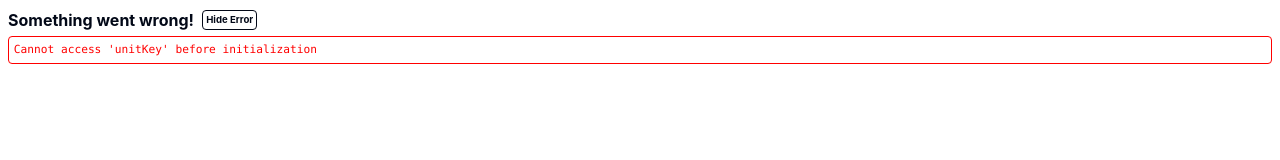
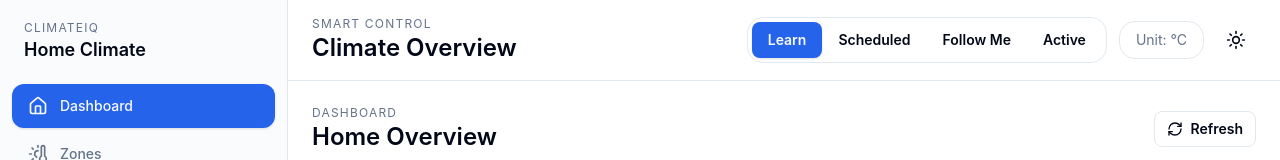
Before and after one commit to JoshuaSeidel/climateIQ, a React app in the folder frontend/: page / in a window 1280 px wide. Shown: the top 160 px of the page. Built offline with nearby package versions, Linux system fonts and the light colour scheme; no server answers; the HTML template or start-up script is replaced by a standard one.

Commit message:
fix: move unitKey declaration before handleTempOverride to fix build error

```diff
--- a/frontend/src/pages/Dashboard.tsx
+++ b/frontend/src/pages/Dashboard.tsx
@@ -230,6 +230,9 @@ export const Dashboard = () => {
     }
   }, [zones])
 
+  const { temperatureUnit } = useSettingsStore()
+  const unitKey: 'c' | 'f' = temperatureUnit === 'celsius' ? 'c' : 'f'
+
   // Temperature override handler — uses the command endpoint for safety clamping
   const handleTempOverride = useCallback(
     async (zoneId: string, temp: number) => {
@@ -270,8 +273,6 @@ export const Dashboard = () => {
   const weather = weatherEnvelope?.data ?? null
   const WeatherIcon = weather ? getWeatherIcon(weather.state) : Sun
   const currentMode = settings?.current_mode ?? 'learn'
-  const { temperatureUnit } = useSettingsStore()
-  const unitKey: 'c' | 'f' = temperatureUnit === 'celsius' ? 'c' : 'f'
 
   return (
     <div className="space-y-6">
```
